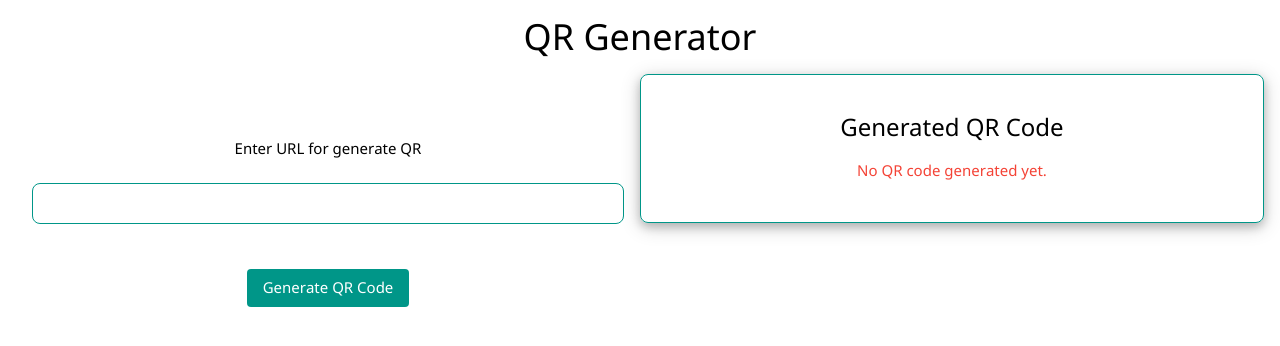
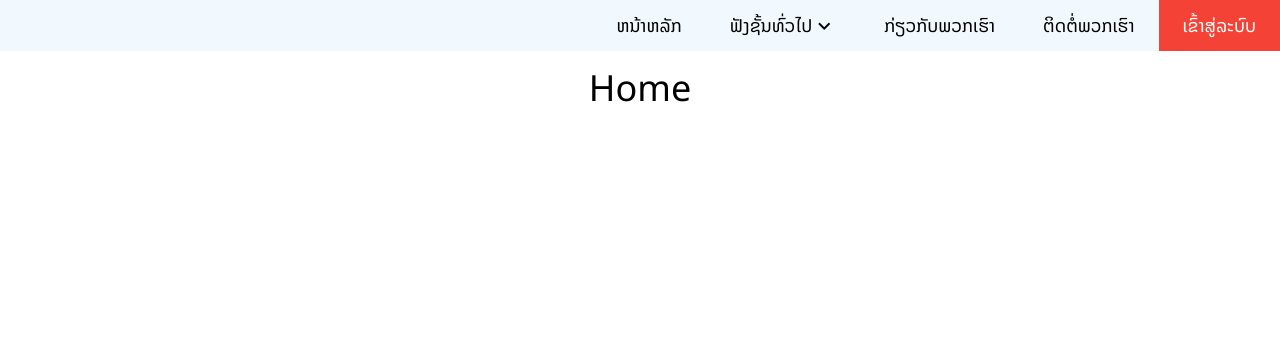
Before and after one commit to PPunh/pp_insurance-lao_start-django, a Django app: page / in a window 1280 px wide. Shown: the top 346 px of the page. Run offline with Django 4.2, Linux system fonts and the light colour scheme; some libraries are stand-ins or nearby versions.

Commit message:
general_navigation

```diff
--- /dev/null
+++ b/django-project/apps/general/templates/general/home.html
@@ -0,0 +1,15 @@
+{% extends "base.html" %}
+
+{% load static %}
+
+{% load widget_tweaks %}
+
+
+
+{% block main-content %}
+    <div class="w3-container w3-center w3-row">
+        <h1>Home</h1>
+
+    </div>
+
+{% endblock %}
--- a/django-project/apps/general/urls.py
+++ b/django-project/apps/general/urls.py
@@ -14,7 +14,8 @@ router = DefaultRouter()
 # router.register('', views.ViewSet)
 
 urlpatterns = [
-    path('', views.generate_qr, name='generate_qr'),
+    path('', views.home, name='home'),
+    path('generate_qr/', views.generate_qr, name='generate_qr'),
     path('api/', include(router.urls)),
 ]
 
--- a/django-project/apps/general/views.py
+++ b/django-project/apps/general/views.py
@@ -8,28 +8,13 @@ import base64
 
 
 
-# def generate_qr(request):
-#     if request.method == 'POST':
-#         data = request.POST.get('data')
-#         qr = qrcode.QRCode(
-#             version=1,
-#             error_correction=qrcode.constants.ERROR_CORRECT_L,
-#             box_size=10,
-#             border=4,
-#         )
-#         qr.add_data(data)
-#         qr.make(fit=True)
-#         img = qr.make_image(fill_color="black",back_color="white")
-#         img_io = BytesIO()
-#         img.save(img_io, 'PNG')
-#         img_io.seek(0)
+def home(request):
 
-#         return HttpResponse(img_io, content_type='image/png')
-#     context = {
-#         'title': 'generate qr code',
-#     }
-#     tempate_name = 'general/generate_qr.html'
-#     return render(request, tempate_name, context)
+    context = {
+        'title': 'Home',
+    }
+    template_name = 'general/home.html'
+    return render(request, template_name, context)
 
 def generate_qr(request):
     img_data = None
--- a/django-project/apps/users/templates/login.html
+++ b/django-project/apps/users/templates/login.html
@@ -9,7 +9,7 @@
 
     <br>
     <div class="w3-row w3-container w3-center">
-        <img src="{% static 'images/Logo-lis-250x250.png' %}" alt="logo" class="w3-image">
+        <img src="{% static 'images/first_____.png' %}" style="width: 200px; height: 200px;" alt="logo" class="w3-image">
     </div>
     <h2 class="w3-row lao-noto w3-container w3-center">ລະບົບສູນກາງຄຸ້ມຄອງປະກັນໄພພາກບັງຄັບ</h2>
 
@@ -46,6 +46,7 @@
             ກະຊວງການເງິນ<br>
             ສາທາລະນະລັດ ປະຊາທິປະໄຕ ປະຊາຊົນລາວ<br>
         </p>
+        <a href="{% url 'general:home' %}" class="w3-text-teal w3-hover-text-red">ກັບສູ່ຫນ້າຫລັກ</a>
     </div>
 
 
--- a/django-project/apps/users/views.py
+++ b/django-project/apps/users/views.py
@@ -53,7 +53,7 @@ class Login(LoginView):
 def logout_view(request):
     logout(request)
     messages.success(request, "ທ່ານຳໄດ້ອອກຈາກລະບົບສຳເລັດ")
-    return redirect('users:login')
+    return redirect('general:home')
 
 
 @login_required
--- a/django-project/settings.py
+++ b/django-project/settings.py
@@ -105,7 +105,6 @@ WSGI_APPLICATION = 'wsgi.application'
 # https://docs.djangoproject.com/en/4.2/ref/settings/#databases
 
 DATABASES = {
-
     'default': {
         'ENGINE': 'django.db.backends.postgresql',
         'HOST': os.environ.get('POSTGRES_HOST'),
--- a/django-project/templates/base.html
+++ b/django-project/templates/base.html
@@ -6,7 +6,7 @@
         <meta name="viewport" content="width=device-width, initial-scale=1">
         <title>{% block title %} {{ title }} {% endblock %}</title>
 
-        <link rel="icon" href="{% static 'images/favicon-32x32.png' %}" type="image/png">
+        <link rel="icon" href="{% static 'images/android-icon-48x48.png' %}" type="image/png">
 
         {% comment %} a ightweight Google Material Design CSS libs {% endcomment %}
         <link href="{% static 'css/w3/w3.css' %}" rel="stylesheet">
@@ -43,6 +43,8 @@
         {% block navigation_top %}
             {% if user.is_authenticated %}
                 {% include 'navigation_top.html' %}
+            {% else %}
+                {% include 'general_navigation.html' %}
             {% endif %}
         {% endblock %}
 
--- /dev/null
+++ b/django-project/templates/general_navigation.html
@@ -0,0 +1,13 @@
+<div class="w3-bar w3-theme-light w3-large">
+    <a href="{% url 'users:login' %}" class="w3-bar-item w3-button w3-right w3-red w3-hover-black w3-padding-large">ເຂົ້າສູ່ລະບົບ</a>
+    <a href="#" class="w3-bar-item w3-button w3-right w3-hover-teal w3-padding-large">ຕິດຕໍ່ພວກເຮົາ</a>
+    <a href="#" class="w3-bar-item w3-button w3-right w3-hover-black w3-padding-large">ກ່ຽວກັບພວກເຮົາ</a>
+    <div class="w3-dropdown-hover w3-right">
+        <button class="w3-button w3-hover-black w3-padding-large"
+            style="display: flex; align-items: center;">ຟັງຊັ້ນທົ່ວໄປ<i class="material-icons-outlined">expand_more</i></button>
+        <div class="w3-dropdown-content w3-bar-block w3-card-4">
+            <a href="{% url 'general:generate_qr' %}" class="w3-bar-item w3-button w3-medium">ສ້າງ QR Code</a>
+        </div>
+    </div>
+    <a href="#" class="w3-bar-item w3-button w3-right w3-hover-black w3-padding-large">ຫນ້າຫລັກ</a>
+</div>
--- a/django-project/templates/navigation_top.html
+++ b/django-project/templates/navigation_top.html
@@ -1,6 +1,6 @@
 <div class="w3-bar w3-theme-light w3-large">
-    <button href="{% url 'users:logout' %}" class="w3-bar-item w3-button w3-padding-large w3-right w3-dark-gray"
-        style="display: flex; align-items: center;"><i class="material-icons-sharp">logout</i></button>
+    <a href="{% url 'users:logout' %}" class="w3-bar-item w3-button w3-padding-large w3-right w3-dark-gray"
+        style="display: flex; align-items: center;"><i class="material-icons-sharp">logout</i></a>
     <div class="w3-dropdown-hover w3-right">
         <button class="w3-button w3-theme w3-hover-black w3-padding-large"
             style="display: flex; align-items: center;"><i class="material-icons-sharp">manage_accounts</i></button>
@@ -22,6 +22,6 @@
         </div>
     </div>
     <a href="#" class="w3-bar-item w3-button w3-right w3-hover-black w3-padding-large">ຜູ້ຊື້ປະກັນ</a>
-    <a href="{% url 'general:generate_qr' %}" class="w3-bar-item w3-button w3-right w3-hover-black w3-padding-large">ລະຫັດ QR</a>
+    <a href="#" class="w3-bar-item w3-button w3-right w3-hover-black w3-padding-large">ລະຫັດ QR</a>
     <a href="#" class="w3-bar-item w3-button w3-right w3-hover-black w3-padding-large">ຂາຍປະກັນ</a>
 </div>
```
Also changed, not shown: django-project/apps/users/templates/static/images/android-icon-48x48.png (added), django-project/apps/users/templates/static/images/first_____.png (added), 1 other file.
